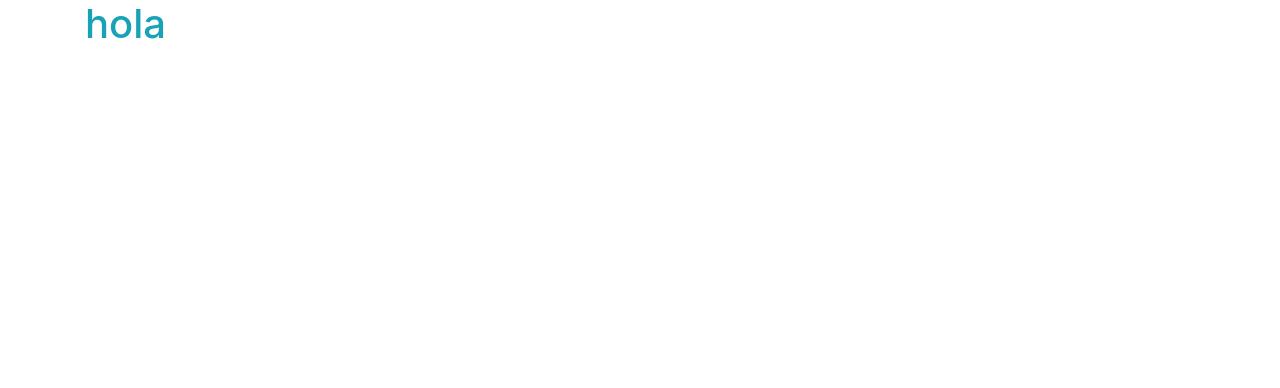
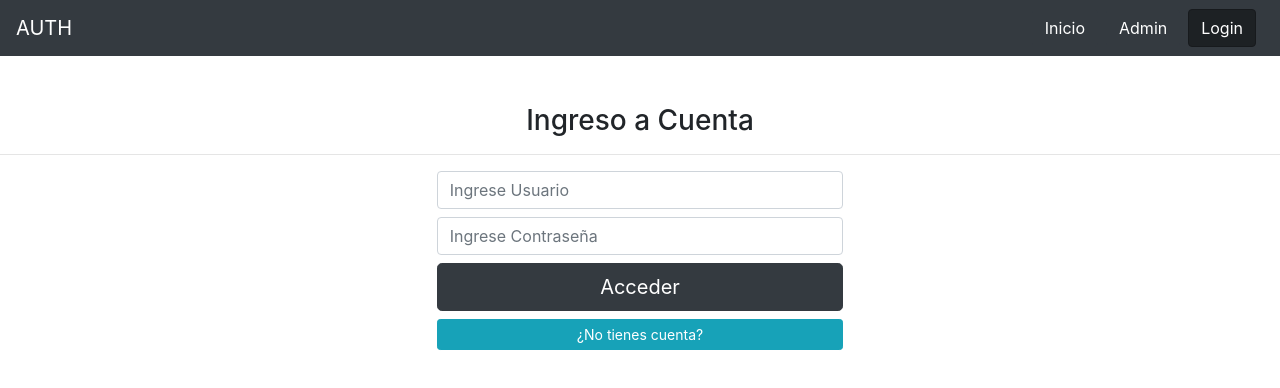
Before and after one commit to alexander134/Login-Routes, a React (Create React App) app: page /login in a window 1280 px wide. Shown: the top 388 px of the page. Built offline with nearby package versions, Linux system fonts and the light colour scheme.

Commit message:
video 76 ingreso a cuenta con firebase

```diff
--- a/src/App.jsx
+++ b/src/App.jsx
@@ -1,10 +1,28 @@
 import React from 'react';
+import {BrowserRouter as Router, Switch, Route} from 'react-router-dom'
+import Navbar from './components/Navbar';
+import Home from "./components/Home"
+import Login from "./components/Login"
+import Admin from "./components/Admin"
 
 function App() {
   return (
-    <div className="container">
-     <h1 className="text-info">hola</h1>
-    </div>
+    <Router>
+      <div className="constainer">
+        <Navbar/>
+        <Switch>
+          <Route path="/" exact>
+            <Home/>
+          </Route>
+          <Route path="/login">
+            <Login/>
+          </Route>
+          <Route path="/admin">
+            <Admin/>
+          </Route>
+        </Switch>
+      </div>
+    </Router>
   );
 }
 
--- /dev/null
+++ b/src/components/Admin.jsx
@@ -0,0 +1,11 @@
+import React from 'react'
+
+const Admin = () => {
+    return (
+        <div>
+            Admin
+        </div>
+    )
+}
+
+export default Admin
--- /dev/null
+++ b/src/components/Home.jsx
@@ -0,0 +1,11 @@
+import React from 'react'
+
+const Home = () => {
+    return (
+        <div>
+            Inicio
+        </div>
+    )
+}
+
+export default Home
--- /dev/null
+++ b/src/components/Login.jsx
@@ -0,0 +1,91 @@
+import React,{useState} from 'react'
+
+const Login = () => {
+    const [email, setEmail] = useState('')
+    const [emailVa, setEmailVa] = useState(false)
+    const [pass, setPass] = useState('')
+    const [passVa, setPassVa] = useState(false)
+    const [mensajeAlert, setMensajeAlert] = useState([])
+    const [esResgitro, setEsResgitro] = useState(false)
+
+
+    const procesarDatos =(e)=>{
+        e.preventDefault()
+        if(!email.trim()){
+            setEmailVa(true)
+            setMensajeAlert([
+                {inputPass:'',inputUser: 'debe ingresar el usuario'}
+            ])
+            return
+        }
+        setEmailVa(false)
+        if(!pass.trim()){
+            console.log("sin contraseña")
+            setPassVa(true)
+            setMensajeAlert([
+                {inputPass: 'debe ingresar la Contraseña',inputUser:''}
+            ])
+            return
+        }else if(pass.length <6){
+            setPassVa(true)
+            setMensajeAlert([
+                {inputPass: 'La Contraseña debe terne un minimo de 6 caracteres',inputUser:''}
+            ])
+            return
+        }
+        setMensajeAlert([])
+        setPassVa(false)
+    }
+
+    return (
+        <div className="mt-5">
+            <h3 className="text-center">
+            {
+                esResgitro ? "Resgistro de Usuarios" :"Ingreso a Cuenta"
+            }
+            </h3>
+            <hr />
+            <div className="row justify-content-center">
+                <div className="col-12 col-sm-8 col-md-6 col-xl-4">
+                    <form onSubmit={procesarDatos}>
+                        {
+                            emailVa && (
+                                <div className="alert alert-warning" role="alert">{mensajeAlert[0].inputUser}</div>
+                            )
+                        }
+                        <input
+                            type="text"
+                            onChange={e=>setEmail(e.target.value)}
+                            className="form-control mb-2"
+                            placeholder="Ingrese Usuario"
+                            value={email}/>
+                        {
+                            passVa && (
+                                <div className="alert alert-warning" role="alert">{mensajeAlert[0].inputPass}</div>
+                            )
+                        }
+                        <input
+                            type="password"
+                            onChange={e=>setPass(e.target.value)}
+                            className="form-control mb-2"
+                            placeholder="Ingrese Contraseña"
+                            value={pass}/>
+                        <button className="btn btn-dark btn-lg btn-block" type="submit">
+                            {
+                                esResgitro ? "Resgistrarse" :"Acceder"
+                            }
+                        </button>
+                        <button className="btn btn-info btn-sm btn-block" onClick={()=>setEsResgitro(!esResgitro)} type="button">
+                            {
+                                esResgitro ? "¿Ya tienes Resgistrado?" :"¿No tienes cuenta?"
+                            }
+
+                        </button>
+                    </form>
+                </div>
+            </div>
+        </div>
+    )
+}
+
+export default Login
--- /dev/null
+++ b/src/components/Navbar.jsx
@@ -0,0 +1,23 @@
+import React from 'react'
+import {Link,NavLink} from 'react-router-dom'
+
+const Navbar = () => {
+    return (
+        <div className="navbar navbar-dark bg-dark">
+            <Link className="navbar-brand" to="/">AUTH</Link>
+            <div className="d-flex">
+                <NavLink className="btn btn-dark mr-2" to="/" exact activeClassName="active">
+                    Inicio
+                </NavLink>
+                <NavLink className="btn btn-dark mr-2" to="/admin" activeClassName="active" >
+                    Admin
+                </NavLink>
+                <NavLink className="btn btn-dark mr-2" to="/login" activeClassName="active" >
+                    Login
+                </NavLink>
+            </div>
+        </div>
+    )
+}
+
+export default Navbar
```
Also changed, not shown: src/firebase.js (added, +19 -0 lines).
